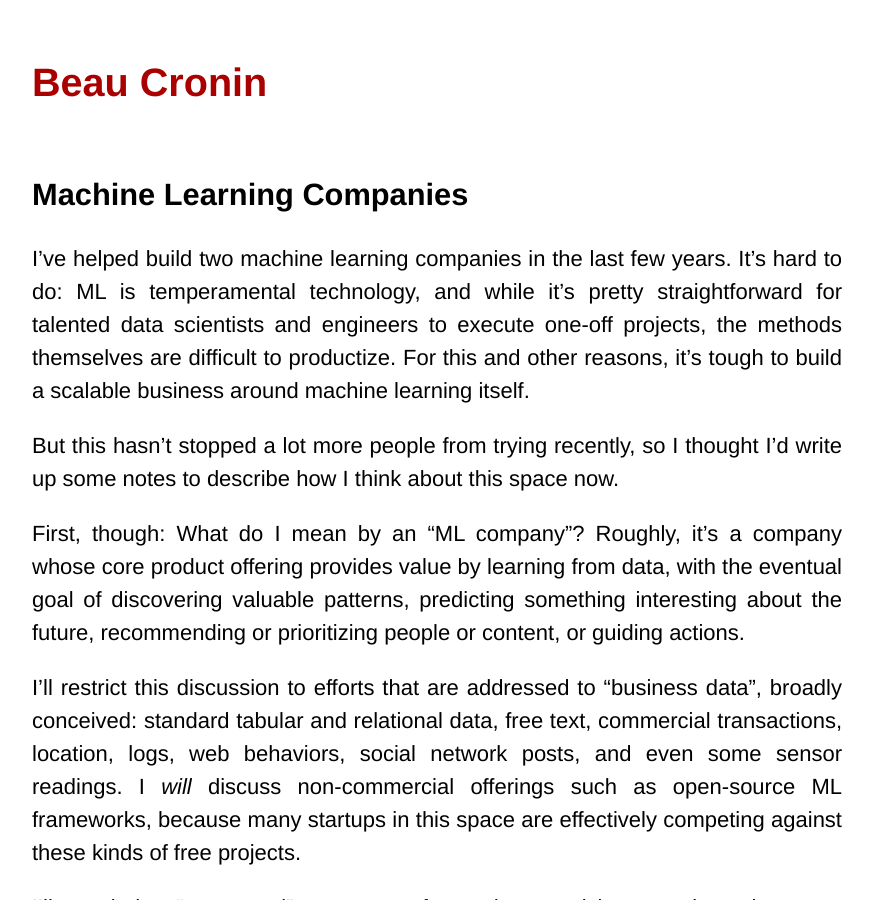
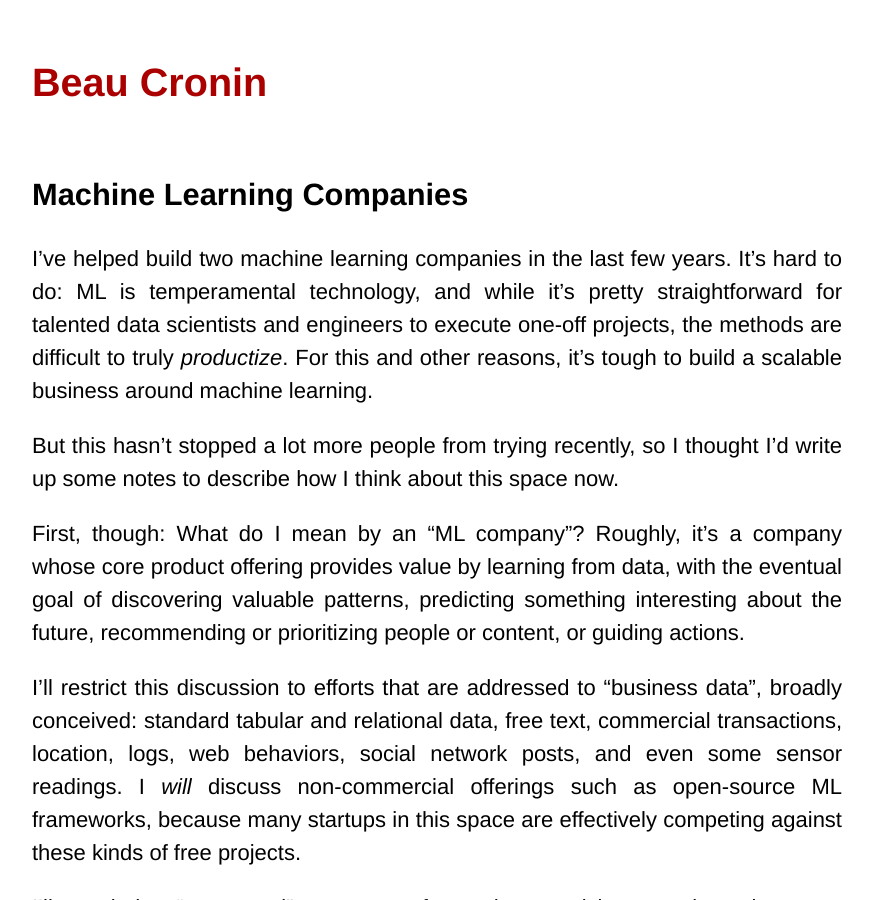
Before and after one commit to beaucronin/beaucronin.github.com, a Jekyll site: the page built from _posts/2013-12-09-machine-learning-companies.markdown, in a window 1280 px wide and 900 px high. Shown: the whole window, without its empty margins (203-1076 px from the left). Built offline with Jekyll 4.4.1, drawn with Linux system fonts in a browser that asks for light colours; comment, search, counter and statistics services are not loaded.

Commit message:
Update 2013-12-09-machine-learning-companies.markdown

```diff
--- a/_posts/2013-12-09-machine-learning-companies.markdown
+++ b/_posts/2013-12-09-machine-learning-companies.markdown
@@ -7,7 +7,7 @@ layout: post
 
 # Machine Learning Companies
 
-I've helped build two machine learning companies in the last few years. It's hard to do: ML is temperamental technology, and while it's pretty straightforward for talented data scientists and engineers to execute one-off projects, the methods themselves are difficult to productize. For this and other reasons, it's tough to build a scalable business around machine learning itself.
+I've helped build two machine learning companies in the last few years. It's hard to do: ML is temperamental technology, and while it's pretty straightforward for talented data scientists and engineers to execute one-off projects, the methods are difficult to truly *productize*. For this and other reasons, it's tough to build a scalable business around machine learning.
 
 But this hasn't stopped a lot more people from trying recently, so I thought I'd write up some notes to describe how I think about this space now.
 
```
Also changed, not shown: other parts of _posts/2013-12-09-machine-learning-companies.markdown (+0 -2 lines).
